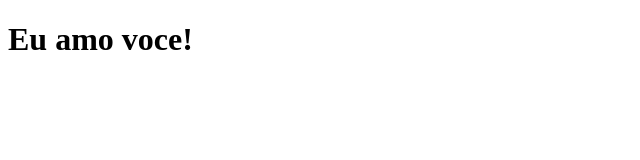
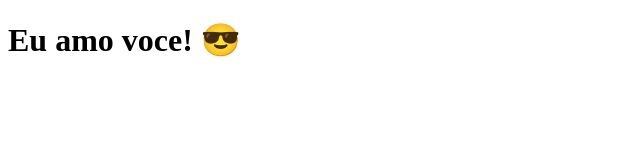
Before and after one commit to vinoue/clone-tabnews, a Next.js app: page / in a window 1280 px wide. Shown: the top 160 px of the page, without its empty margins (0-640 px from the left). Built offline with nearby package versions, Linux system fonts and the light colour scheme.

Commit message:
alterando a frase

```diff
--- a/pages/index.js
+++ b/pages/index.js
@@ -1,5 +1,5 @@
 function Home() {
-    return <h1>Eu amo voce!</h1>
+    return <h1>Eu amo voce! &#x1F60E; </h1>
 }
 
 export default Home;
```
